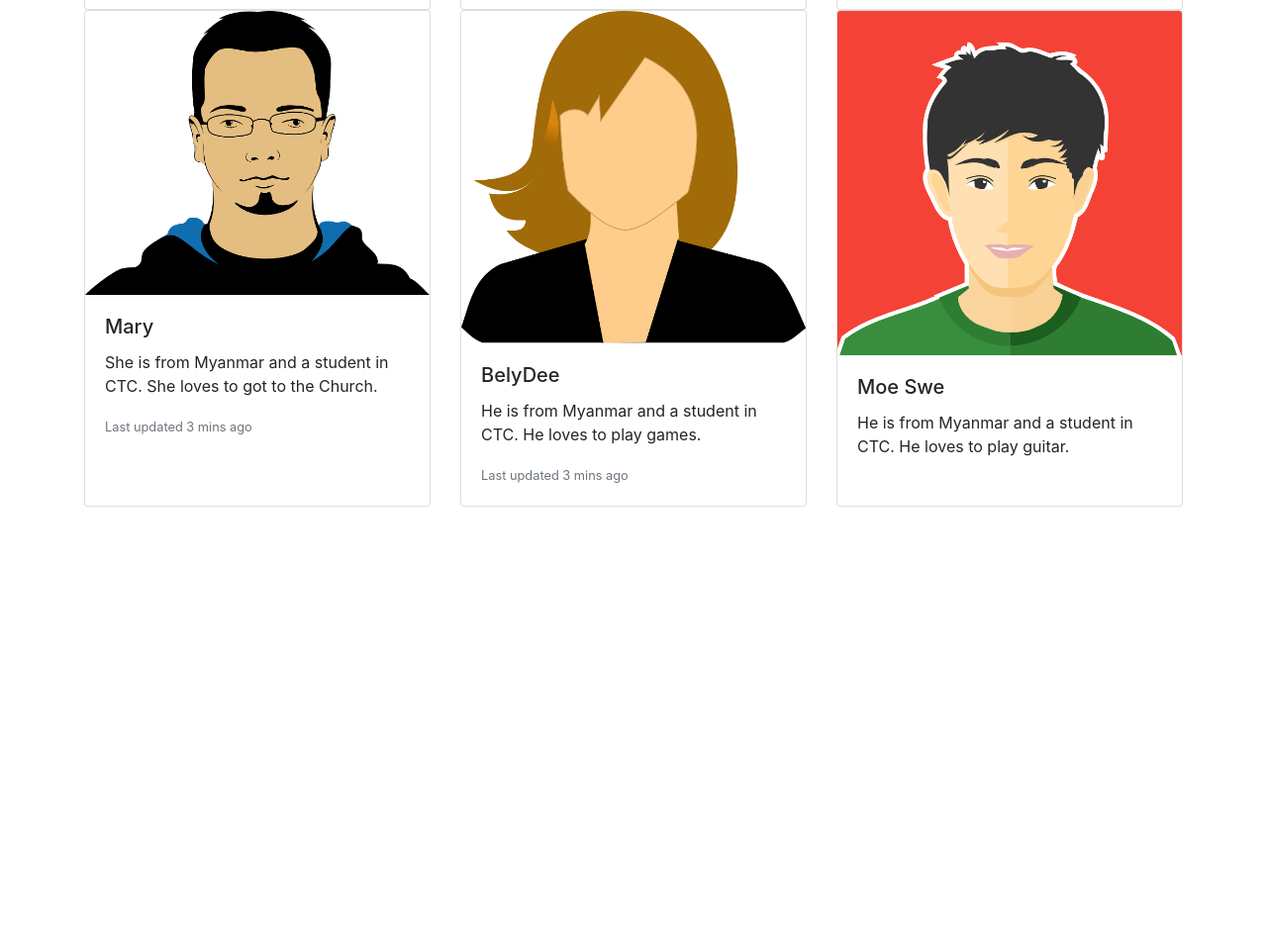
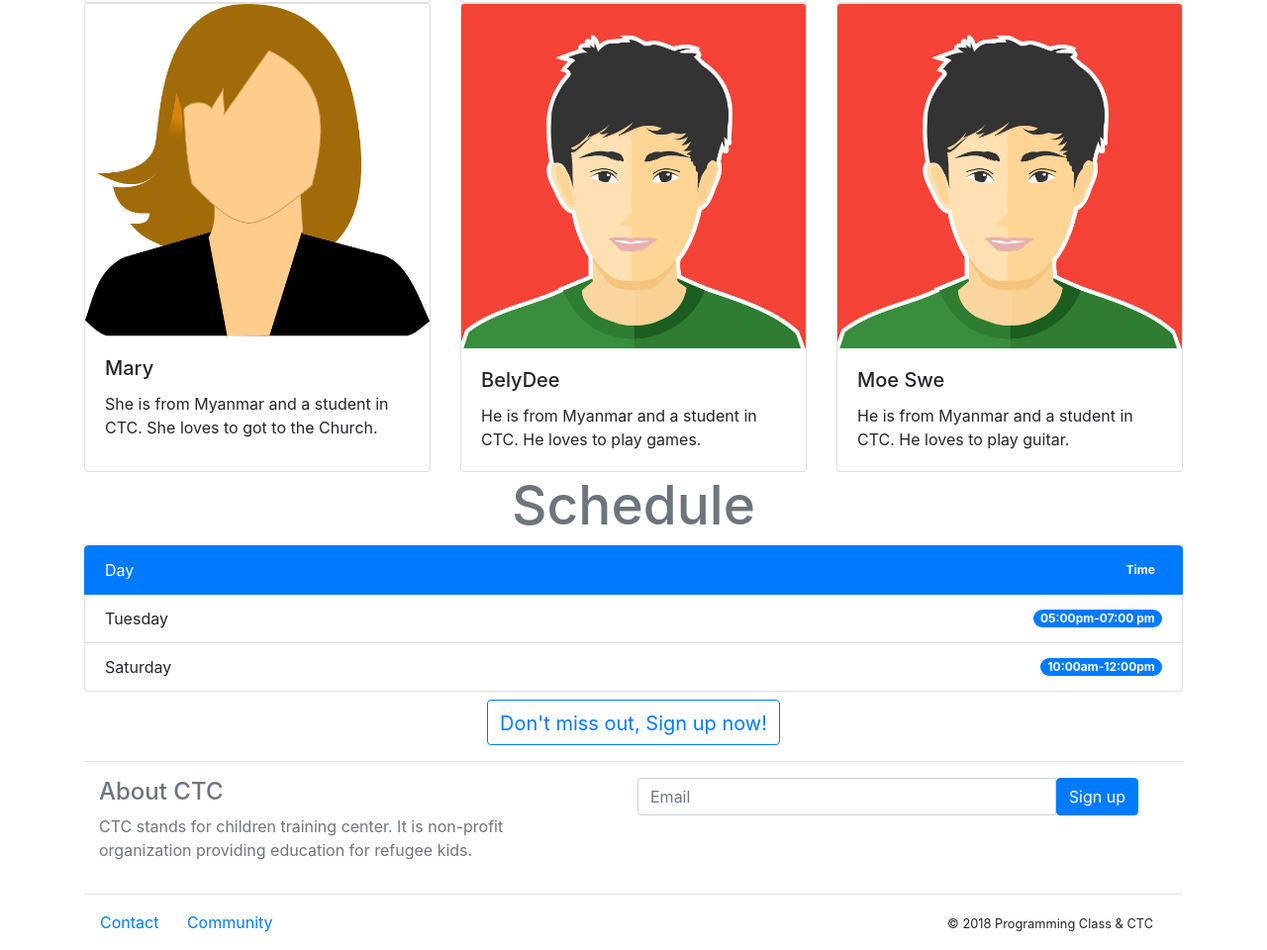
Before and after one commit to HungOm/class-website, a plain HTML site: page index.html in a window 1280 px wide. Shown: the part 1753-2713 px from the top of the page at 99% size. Before the commit the page ends 2265 px from the top, so only its background shows below. Drawn offline with nearby package versions, Linux system fonts and the light colour scheme.

Commit message:
Second attempt & Project completion

```diff
--- a/index.html
+++ b/index.html
@@ -50,6 +50,8 @@
 	</nav> -->
     <!-- jumbotron -->
 
+    <section id="home">
+
     <div class="jumbotron jumbotron-fluid text-center " style="padding-top: 9%;">
 		  <div class="container">
 		    <h1 class="display-4" style="font-size: 88px;">Python Programming Class</h1>
@@ -62,8 +64,12 @@
 			</div>
 		  </div>
 	</div>
+</section>
 
     <!-- body -->
+    <div class="container">
+    <section id="about">
+
 
         <div class="container">
 	          <div class="row">
@@ -93,7 +99,11 @@
 
 	            </div>
           	  </div>
+
+          </section>
           <!-- Teacher and students -->
+
+          <section id="people">
          	<div class="container">
          		<h2 class="text-muted text-center" id="ts" style="font-size: 60px;"> Teachers and Students </h2>
 
@@ -126,19 +136,17 @@
 						 <div class="row">
 			          <div class="card-deck">
 						  <div class="card">
-						    <img class="card-img-top" src="./img/teacher.png" alt="Mary posting">
+						    <img class="card-img-top" src="./img/girl.png" alt="Mary posting">
 						    <div class="card-body">
 						      <h5 class="card-title">Mary</h5>
 						      <p class="card-text">She is from Myanmar and a student in CTC. She loves to got to the Church.</p>
-						      <p class="card-text"><small class="text-muted">Last updated 3 mins ago</small></p>
 						    </div>
 						  </div>
 						  <div class="card">
-						    <img class="card-img-top" src="./img/girl.png" alt="BelyDee">
+						    <img class="card-img-top" src="./img/boy.png" alt="BelyDee">
 						    <div class="card-body">
 						      <h5 class="card-title">BelyDee</h5>
 						      <p class="card-text">He is from Myanmar and a student in CTC. He loves to play games.</p>
-						      <p class="card-text"><small class="text-muted">Last updated 3 mins ago</small></p>
 						    </div>
 						  </div>
 						  <div class="card">
@@ -157,17 +165,85 @@
 
 
 				</div>
-			</div>
+		</section>
 
           <!-- schedule -->
 
-          <!-- callout -->
+          <section class="text-center" id="sechedule">
+          	<h2 class="text-muted" style="font-size: 55px;">Schedule</h2>
+          	<!-- <div class="container"> -->
+          	 	<!-- <ul> -->
+          	 	<div>
+				  <li class="list-group-item d-flex justify-content-between align-items-center active">
+				    Day
+				    <span class="badge badge-primary badge-pill">Time</span>
+				  </li>
+				  <li class="list-group-item d-flex justify-content-between align-items-center">
+				    Tuesday
+				    <span class="badge badge-primary badge-pill">05:00pm-07:00 pm</span>
+				  </li>
+				  <li class="list-group-item d-flex justify-content-between align-items-center">
+				    Saturday
+				    <span class="badge badge-primary badge-pill">10:00am-12:00pm</span>
+				  </li>
+				<!-- </ul> -->
+				</div>
 
-          <!-- Sign up form -->
+
+
+				<!-- callout -->
+
+			<div class="justify-content-between mt-2">
+				<button type="button" class="btn btn-outline-primary pt-2" style="font-size: 20px;">Don't miss out, Sign up now!</button>
+			</div>
+
+
+
+			<!-- Sign up form -->
+
+		<hr>
+		<div class="col-lg-12 row justify-content-between">
+			<div class="col-md text-left text-muted mr-2">
+				<h4>About CTC</h4>
+
+				<p>CTC stands for children training center. It is non-profit organization providing education for refugee kids.
+				</p>
+			</div>
+			 <form class="col-md">
+			  <div class="input-group">
+			    <input id="email" type="text" class="form-control" name="email" placeholder="Email">
+			    <button type="button" class="btn btn-primary">
+				  Sign up
+				</button>
+			    <!-- <span class="input-group-addon badge badge-primary">Sign up</span> -->
+			  </div>
+			</form>
+
+		</div>
+
+		<hr>
+			<!-- </div> -->
+          </section>
+
+
+
+
 
           <!-- footer -->
+          <footer class="container row justify-content-between ">
+       	<div class="text-left">
+       		<a href="#home" class="pl-3">Contact</a>
+       		<a href="#home" class="pl-4">Community</a>
+       	</div>
+       	<div class="text-right float-right">
+       		<p><small>&copy; 2018 Programming Class & CTC</small></p>
+       	</div>
 
-        </div> <!-- /.container -->
+	 </footer>
+
+       </div> <!-- /.container -->
+
+
 
     <!-- Optional JavaScript -->
     <!-- jQuery first, then Popper.js, then Bootstrap JS -->
```
